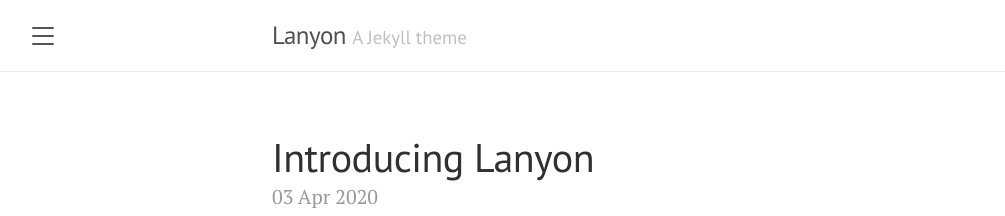
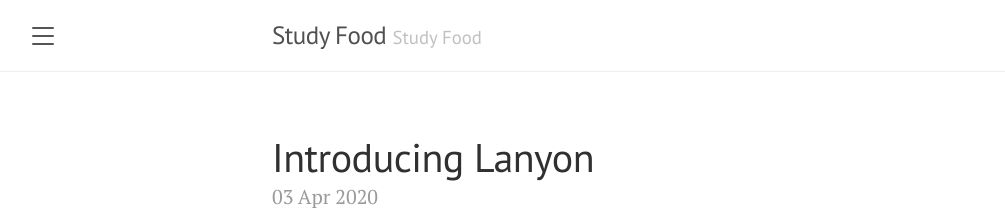
Before and after one commit to studyfood/p, a Jekyll site: the page built from index.html, in a window 1280 px wide and 900 px high. Shown: the top 216 px of the window, without its empty margins (8-1013 px from the left). Built offline with Jekyll 4.4.1, drawn with Linux system fonts in a browser that asks for light colours; the list of posts is cut into pages by our own code.

Commit message:
Update _config.yml

```diff
--- a/_config.yml
+++ b/_config.yml
@@ -1,7 +1,7 @@
 # Setup
-title:               Lanyon
-tagline:             'A Jekyll theme'
-description:         'A reserved <a href="https://jekyllrb.com" target="_blank">Jekyll</a> theme that places the utmost gravity on content with a hidden drawer. Made by <a href="https://twitter.com/mdo" target="_blank">@mdo</a>.'
+title:               Study Food
+tagline:             'Study Food'
+description:         'Study Food adalah situs web resep masakan Indonesia yang menyajikan resep sederhana dan mudah dipraktikkan. Dibuat dengan HTML, CSS, dan JavaScript sebagai proyek web statis, serta dihosting menggunakan GitHub Pages.'
 url:
 baseurl:             ''
 paginate:            5
@@ -9,9 +9,9 @@
 
 # About/contact
 author:
-  name:              Mark Otto
-  url:               https://twitter.com/mdo
-  email:             markdotto@gmail.com
+  name:              Wildan Hidayat
+  url:               https://studyfood.github.io
+  email:             studyfoodid@gmail.com
 
 # Gems
 plugins:
```
